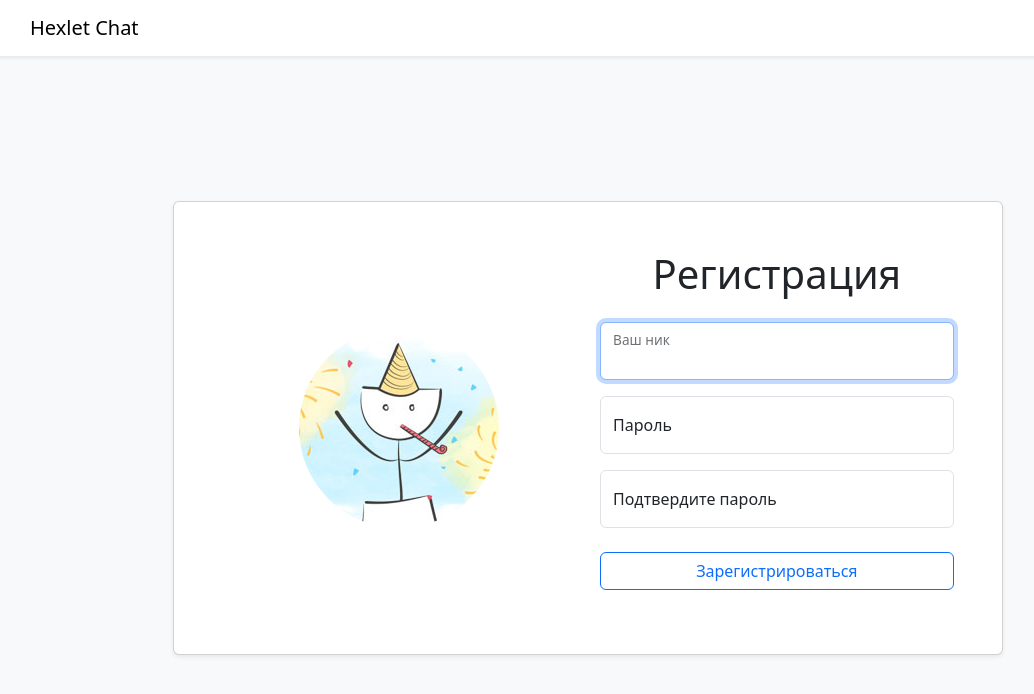
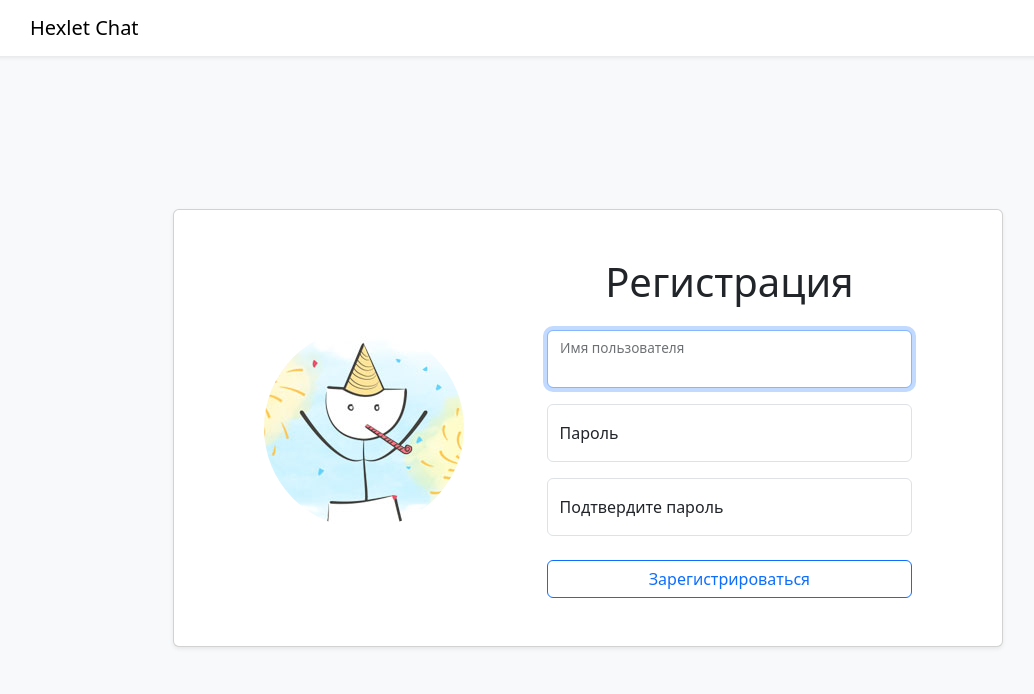
Before and after one commit to yamkin29/frontend-project-12, a React app in the folder frontend/: page /signup in a window 1280 px wide. Shown: the top 694 px of the page, without its empty margins (52-1086 px from the left). Built offline with nearby package versions, Linux system fonts and the light colour scheme; the HTML template or start-up script is replaced by a standard one.

Commit message:
Refactoring SignupPage

```diff
--- a/frontend/src/pages/SignupPage.jsx
+++ b/frontend/src/pages/SignupPage.jsx
@@ -44,8 +44,8 @@ function SignupPage() {
             <div className="row justify-content-center align-content-center h-100">
               <div className="col-12 col-md-8 col-xxl-6">
                 <div className="card shadow-sm">
-                  <div className="card-body row p-5">
-                    <div className="col-12 col-md-6 d-flex align-items-center justify-content-center">
+                  <div className="card-body d-flex flex-column flex-md-row justify-content-around align-items-center p-5">
+                    <div>
                       <img src={avatar} className="rounded-circle" alt="Регистрация" />
                     </div>
                     <Formik
@@ -94,63 +94,64 @@ function SignupPage() {
                         touched,
                         values,
                       }) => (
-                        <form className="col-12 col-md-6 mt-3 mt-md-0" onSubmit={handleSubmit}>
+                        <form className="w-50" onSubmit={handleSubmit}>
                           <h1 className="text-center mb-4">Регистрация</h1>
                           {status && <div className="alert alert-danger">{status}</div>}
-                          <div className="form-floating mb-3">
+                          <div className="form-floating mb-3 position-relative">
                             <input
                               name="username"
                               autoComplete="username"
                               required
-                              placeholder="Ваш ник"
-                              id="signup-username"
+                              placeholder="От 3 до 20 символов"
+                              id="username"
                               className={`form-control ${touched.username && errors.username ? 'is-invalid' : ''}`}
                               onChange={handleChange}
                               value={values.username}
                               ref={signupInputRef}
                             />
-                            <label htmlFor="signup-username">Ваш ник</label>
+                            <label className="form-label" htmlFor="username">Имя пользователя</label>
                             {touched.username && errors.username && (
-                              <div className="invalid-feedback">{errors.username}</div>
+                              <div className="invalid-tooltip">{errors.username}</div>
                             )}
                           </div>
-                          <div className="form-floating mb-3">
+                          <div className="form-floating mb-3 position-relative">
                             <input
                               name="password"
                               autoComplete="new-password"
                               required
-                              placeholder="Пароль"
+                              placeholder="Не менее 6 символов"
                               type="password"
-                              id="signup-password"
+                              id="password"
+                              aria-describedby="passwordHelpBlock"
                               className={`form-control ${touched.password && errors.password ? 'is-invalid' : ''}`}
                               onChange={handleChange}
                               value={values.password}
                             />
-                            <label htmlFor="signup-password">Пароль</label>
+                            <label className="form-label" htmlFor="password">Пароль</label>
                             {touched.password && errors.password && (
-                              <div className="invalid-feedback">{errors.password}</div>
+                              <div className="invalid-tooltip">{errors.password}</div>
                             )}
                           </div>
-                          <div className="form-floating mb-4">
+                          <div className="form-floating mb-4 position-relative">
                             <input
                               name="confirmPassword"
                               autoComplete="new-password"
                               required
-                              placeholder="Подтвердите пароль"
+                              placeholder="Пароли должны совпадать"
                               type="password"
-                              id="signup-confirm"
+                              id="confirmPassword"
                               className={`form-control ${touched.confirmPassword && errors.confirmPassword ? 'is-invalid' : ''}`}
                               onChange={handleChange}
                               value={values.confirmPassword}
                             />
-                            <label htmlFor="signup-confirm">Подтвердите пароль</label>
+                            <label className="form-label" htmlFor="confirmPassword">Подтвердите пароль</label>
                             {touched.confirmPassword && errors.confirmPassword && (
-                              <div className="invalid-feedback">{errors.confirmPassword}</div>
+                              <div className="invalid-tooltip">{errors.confirmPassword}</div>
                             )}
                           </div>
                           <button
                             type="submit"
-                            className="w-100 mb-3 btn btn-outline-primary"
+                            className="w-100 btn btn-outline-primary"
                             disabled={isSubmitting}
                           >
                             Зарегистрироваться
@@ -164,6 +165,7 @@ function SignupPage() {
             </div>
           </div>
         </div>
+        <div className="Toastify" />
       </div>
     </div>
   )
```
